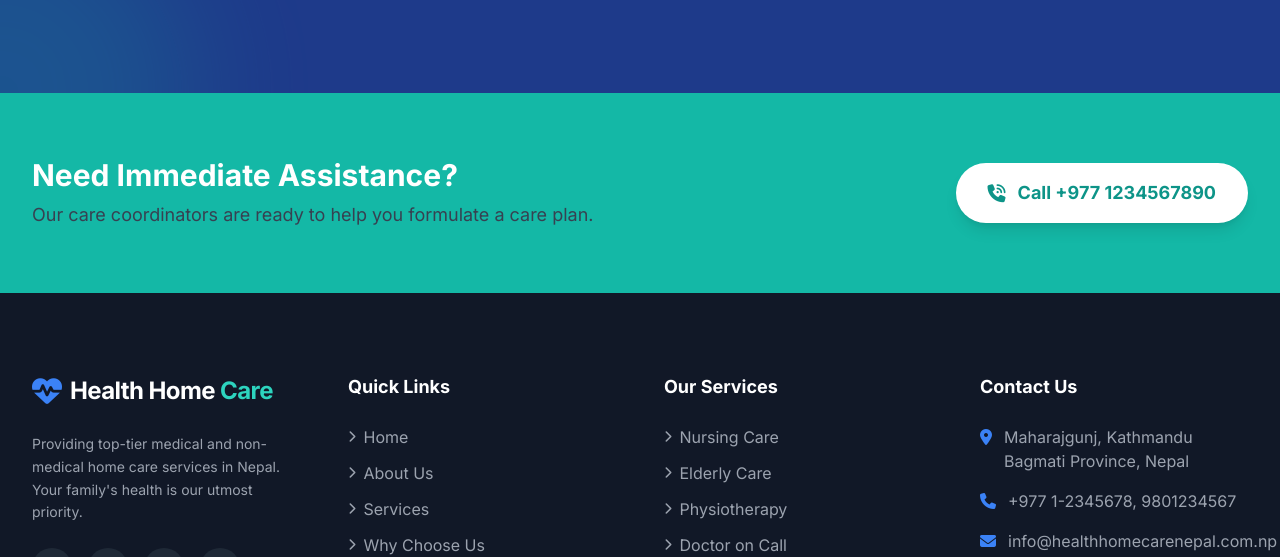
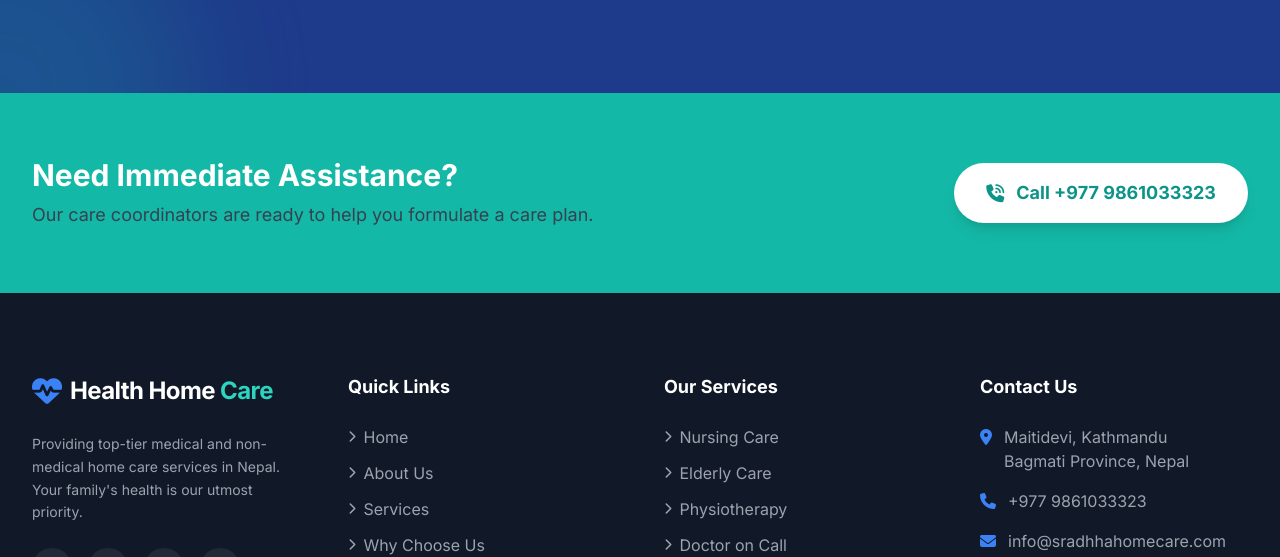
Before and after one commit to sursytrosumana/sraddha-home-care, a plain HTML site: page Healthcare.html in a window 1280 px wide. Shown: the part 2909-3466 px from the top of the page. Drawn offline with nearby package versions, Linux system fonts and the light colour scheme.

Commit message:
Update contact information in Healthcare.html

```diff
--- a/Healthcare.html
+++ b/Healthcare.html
@@ -328,7 +328,7 @@
             </div>
             <div class="flex-shrink-0">
                 <a href="tel:+9771234567890" class="flex items-center gap-3 bg-white text-secondary-600 px-8 py-4 rounded-full font-bold text-lg hover:bg-gray-50 transition shadow-lg">
-                    <i class="fa-solid fa-phone-volume"></i> Call +977 1234567890
+                    <i class="fa-solid fa-phone-volume"></i> Call +977 9861033323
                 </a>
             </div>
         </div>
@@ -393,15 +393,16 @@
                     <ul class="space-y-4">
                         <li class="flex items-start gap-3">
                             <i class="fa-solid fa-location-dot mt-1 text-primary-500"></i>
-                            <span class="text-gray-400">Maharajgunj, Kathmandu<br>Bagmati Province, Nepal</span>
+                            <span class="text-gray-400">Maitidevi, Kathmandu<br>Bagmati Province, Nepal</span>
                         </li>
                         <li class="flex items-center gap-3">
                             <i class="fa-solid fa-phone text-primary-500"></i>
-                            <a href="tel:+9771234567890" class="text-gray-400 hover:text-white transition">+977 1-2345678, 9801234567</a>
+                            <a href="tel:+977 9861033323" class="text-gray-400 hover:text-white transition">
+                                +977 9861033323</a>
                         </li>
                         <li class="flex items-center gap-3">
                             <i class="fa-solid fa-envelope text-primary-500"></i>
-                            <a href="mailto:info@healthhomecarenepal.com.np" class="text-gray-400 hover:text-white transition">info@healthhomecarenepal.com.np</a>
+                            <a href="mailto:info@sradhhahomecare.com" class="text-gray-400 hover:text-white transition">info@sradhhahomecare.com</a>
                         </li>
                         <li class="flex items-center gap-3">
                             <i class="fa-solid fa-clock text-primary-500"></i>
```
